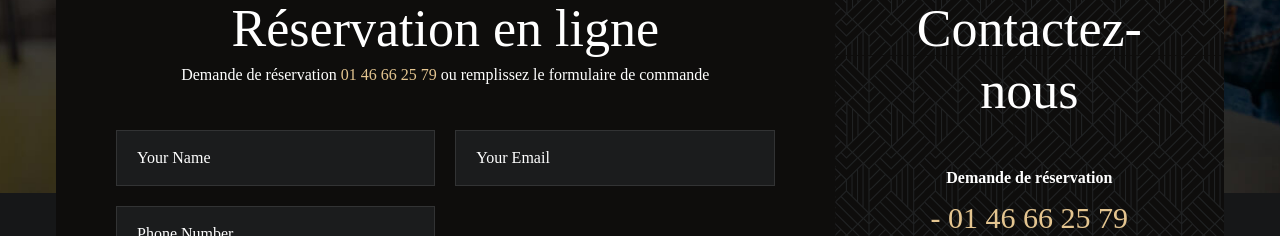
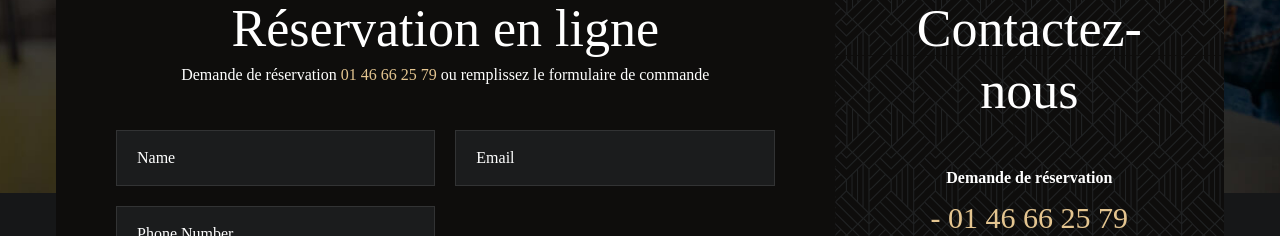
Before and after one commit to Tech-Xposer/Milane, a Next.js app in the folder milane/: page / in a window 1280 px wide. Shown: the part 5540-5776 px from the top of the page. Built offline with nearby package versions, Linux system fonts and the light colour scheme; a web font is replaced by a local one.

Commit message:
name/your email

```diff
--- a/milane/src/app/checkout/page.js
+++ b/milane/src/app/checkout/page.js
@@ -209,7 +209,7 @@ const Checkout = () => {
                 onChange={handleChange}
                 className="w-full p-2 border border-[#F4BE39] rounded bg-transparent text-white"
                 required
-                placeholder="Your Name"
+                placeholder="Name"
               />
             </div>
 
@@ -241,7 +241,7 @@ const Checkout = () => {
                 onChange={handleChange}
                 className="w-full p-2 border border-[#F4BE39] rounded bg-transparent text-white"
                 required
-                placeholder="Your Email"
+                placeholder="Email"
               />
             </div>
 
--- a/milane/src/components/Footer.jsx
+++ b/milane/src/components/Footer.jsx
@@ -63,7 +63,7 @@ const Footer = () => {
                 <input
                   type="email"
                   name="email_address"
-                  placeholder="Your email"
+                  placeholder="Email"
                   autoComplete="off"
                   className="input-field"
                 />
--- a/milane/src/components/Reservation.jsx
+++ b/milane/src/components/Reservation.jsx
@@ -21,8 +21,8 @@ const Reservation = () => {
             <div className="input-wrapper">
               <input
                 type="text"
-                name="name"
-                placeholder="Your Name"
+                name="Name"
+                placeholder="Name"
                 autoComplete="off"
                 className="input-field"
                 required
@@ -30,7 +30,7 @@ const Reservation = () => {
               <input
                 type="email"
                 name="email"
-                placeholder="Your Email"
+                placeholder="Email"
                 autoComplete="off"
                 className="input-field"
                 required
```
Also changed, not shown: 2 other files (tests, documents, lock files or other folders).
